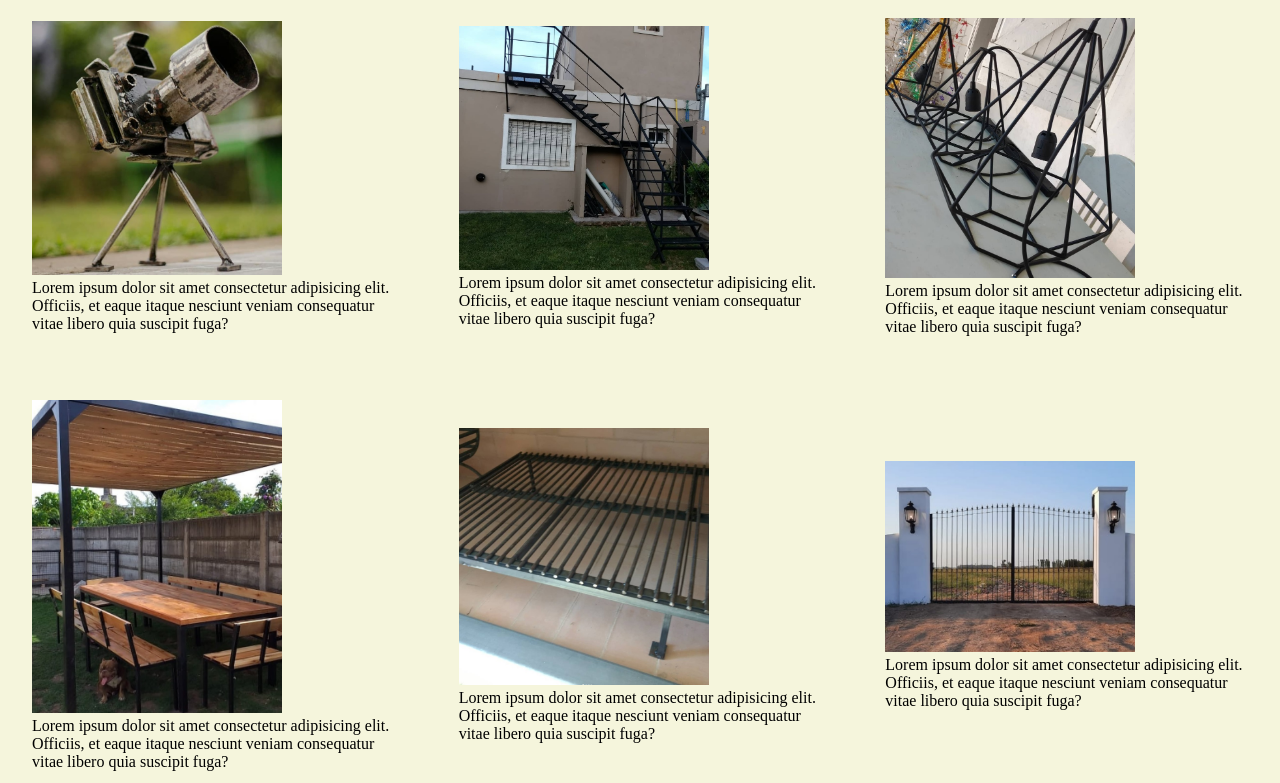
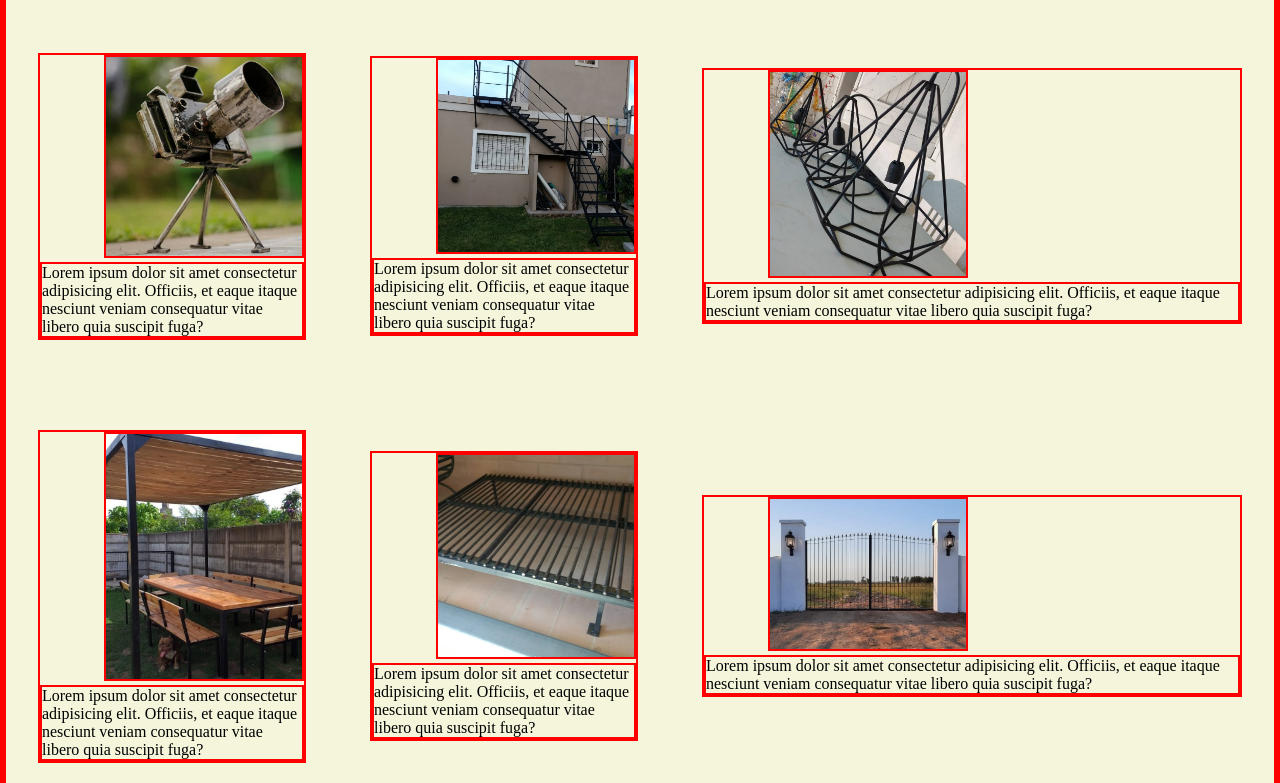
Before and after one commit to Luxxio90/proyecto-final-SASS, a plain HTML site: page pages/novedades.html in a window 1280 px wide. Shown: the part 263-1046 px from the top of the page. Drawn offline with Linux system fonts and the light colour scheme.

Commit message:
correccion a rama-tres

```diff
--- a/style/main.css
+++ b/style/main.css
@@ -1,6 +1,9 @@
 
 /*reset*/
 *{
+
+    /*truco para verficar visualizamente*/
+    border: solid 2px red;
     margin: 0;
     padding: 0;
     box-sizing: border-box;
@@ -9,6 +12,7 @@
 /*estilos generales*/
 body{
     background-color: beige;
+    font: 2rem;
 }
 
 
@@ -18,6 +22,7 @@ body{
 header div nav ul{
     display: flex;
     column-gap: 10px;
+    width: 100%;
 }
 
 header div nav ul li{
@@ -164,25 +169,34 @@ footer{
 /*pantalla de NOVEDADES*/
 
 .imagen1, .imagen2,.imagen3,.imagen4,.imagen5,.imagen6{
-    width: 250px;
+    width: 200px;
+    margin-left: 4rem
+
 }
 
 .main-novedades{
+    grid-template-columns: 1fr 1fr;
+    grid-template-rows: 400px 400px 400px;
     grid-template-areas: "caja1 caja2"
                         "caja3 caja4"
                         "caja5 caja6";
     align-items: center;
     justify-content: center;
     justify-items: center;
+    height:1200px;
 }
+
+
 
 .caja1{
     grid-area: caja1;
     margin:2rem;
+
 }
 .caja2{
     grid-area: caja2;
     margin:2rem;
+
 }
 .caja3{
     grid-area: caja3;
@@ -234,10 +248,11 @@ footer{
   .formulario{
     background-color: red;
     margin-top: 50px;
+
 }
 
   form {
-    width: 450px;
+    width: 300px;
     /*para que este centrado*/
     margin: 5px;
     background: rgba(106, 74, 74, 0.4);
@@ -258,34 +273,6 @@ footer{
     max-width: 100%;
     min-width: 100%;
   }
-
-
-
-
-
-
-
-
-
-
-
-
-
-
-
-
-
-
-
-
-
-
-
-
-
-
-
-
 
 
 
@@ -358,6 +345,12 @@ footer{
         justify-content: center;
         justify-items: center;
     }
+    .caja1{
+        margin-left: 2rem;
+    }
+
+
+
 
     .algunosTrabajos{
         display: block;
```
Also changed, not shown: pages/empresa.html (+1 -1 lines), pages/novedades.html (+2 -0 lines).
